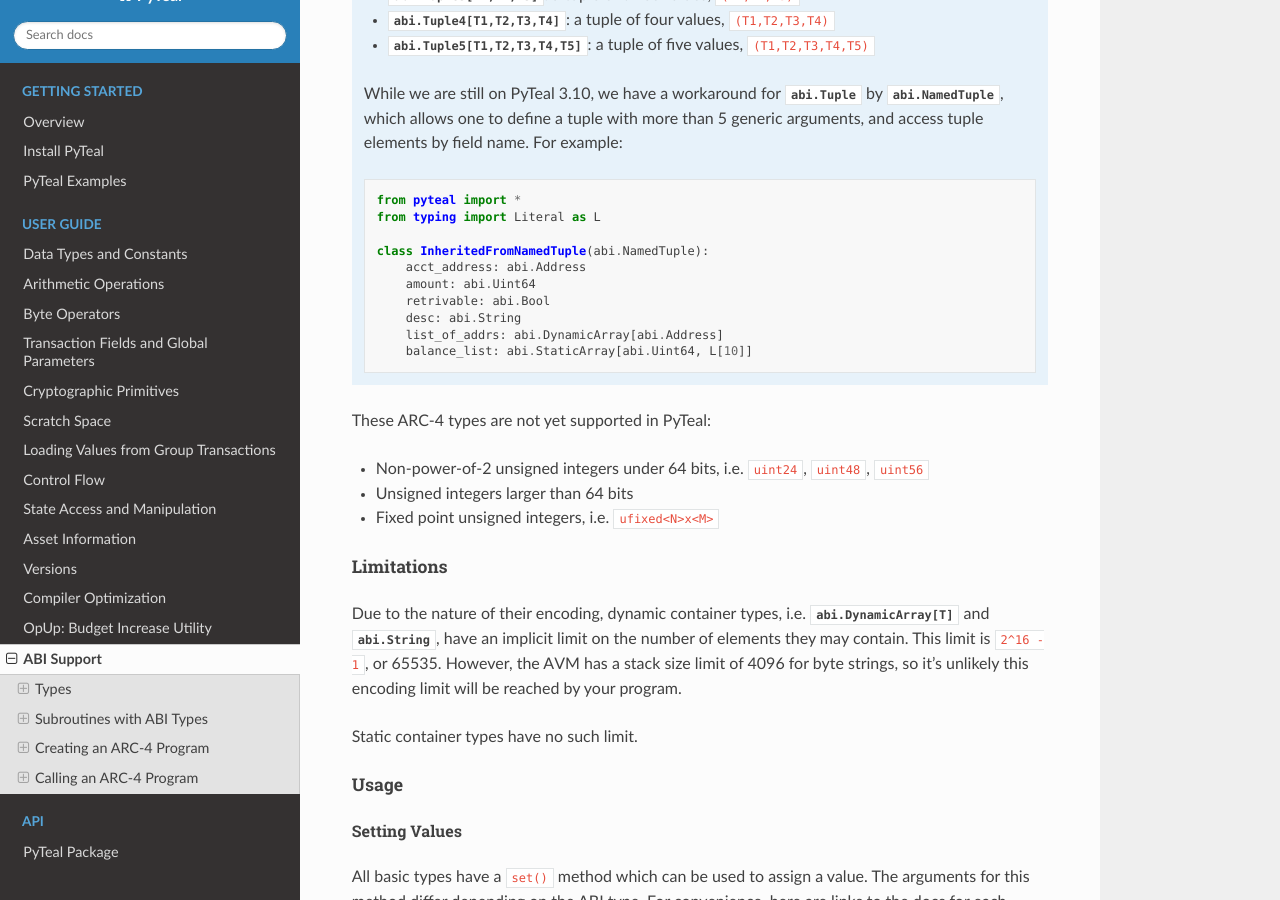
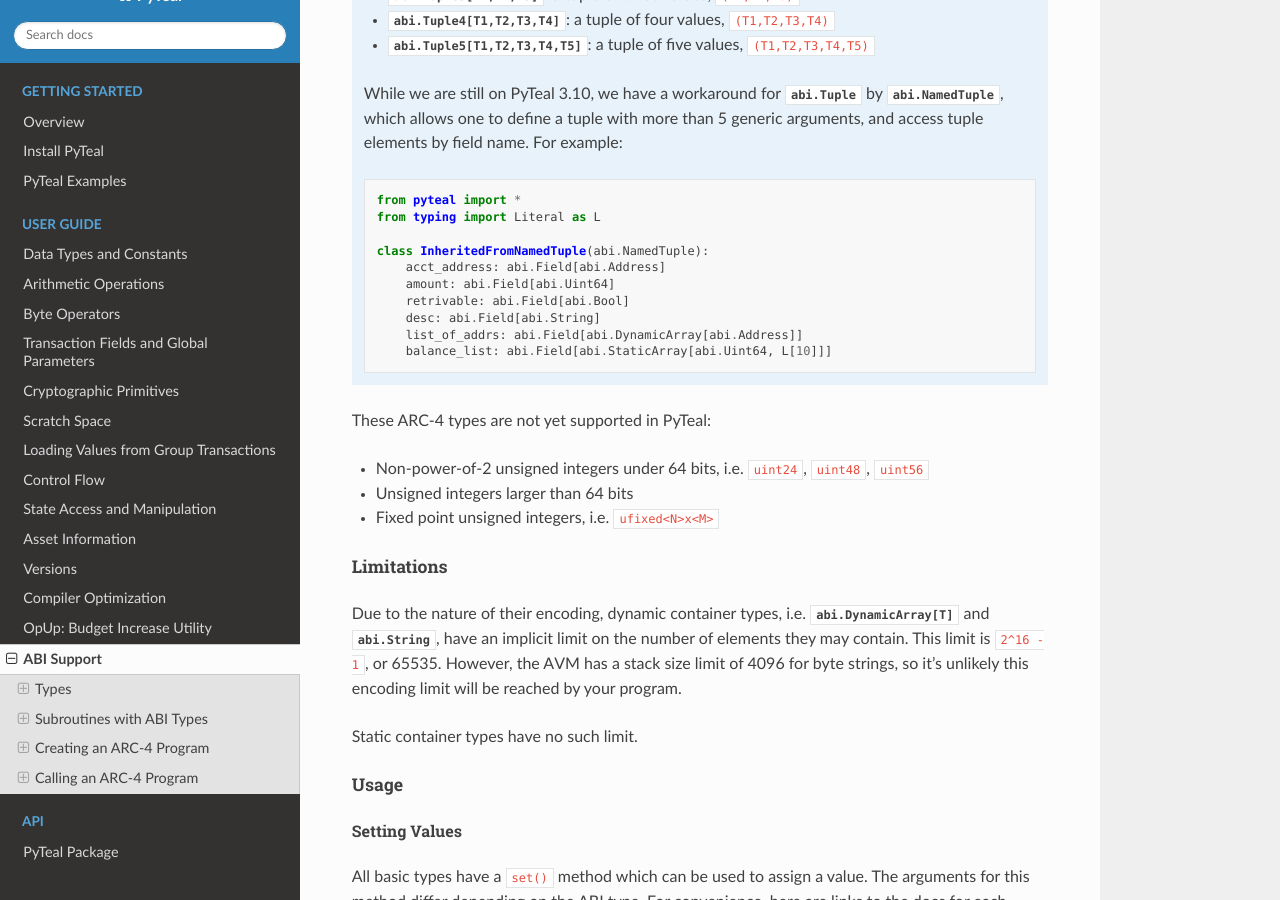
Before and after one commit to algorand/pyteal, a Sphinx documentation site: the page built from docs/abi.rst, in a window 1280 px wide and 900 px high, scrolled down 6080 px. Built offline with Sphinx 7.4.7 and the Read the Docs theme 2.0.0, drawn with Linux system fonts in a browser that asks for light colours.

Commit message:
Update docs/abi.rst
Co-authored-by: Jason Paulos <jasonpaulos@users.noreply.github.com>

```diff
--- a/docs/abi.rst
+++ b/docs/abi.rst
@@ -231,12 +231,12 @@
         from typing import Literal as L
 
         class InheritedFromNamedTuple(abi.NamedTuple):
-            acct_address: abi.Address
-            amount: abi.Uint64
-            retrivable: abi.Bool
-            desc: abi.String
-            list_of_addrs: abi.DynamicArray[abi.Address]
-            balance_list: abi.StaticArray[abi.Uint64, L[10]]
+            acct_address: abi.Field[abi.Address]
+            amount: abi.Field[abi.Uint64]
+            retrivable: abi.Field[abi.Bool]
+            desc: abi.Field[abi.String]
+            list_of_addrs: abi.Field[abi.DynamicArray[abi.Address]]
+            balance_list: abi.Field[abi.StaticArray[abi.Uint64, L[10]]]
 
 These ARC-4 types are not yet supported in PyTeal:
 
```
